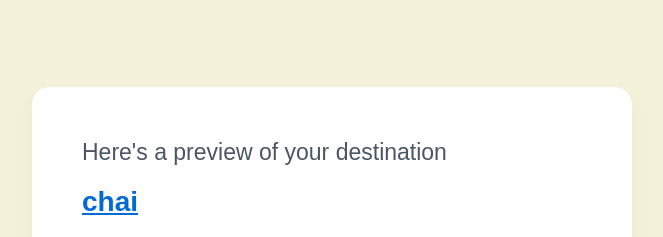
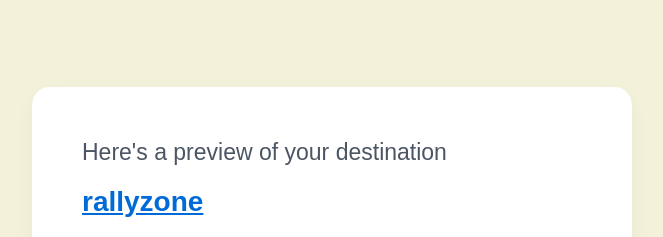
Before and after one commit to marketingsvishnu-ops/RallyZone, a plain HTML site: page index.html in a window 1280 px wide. Shown: the top 237 px of the page, without its empty margins (308-971 px from the left). Drawn offline with Linux system fonts and the light colour scheme.

Commit message:
Update index.html

```diff
--- a/index.html
+++ b/index.html
@@ -1,7 +1,7 @@
 <div class="preview-card">
   <p class="eyebrow">Here's a preview of your destination</p>
 
-  <a href="#" class="brand">chai</a>
+  <a href="#" class="brand">rallyzone</a>
 
   <p class="message">
     We couldn't retrieve information about this page, but we're reviewing the
```
